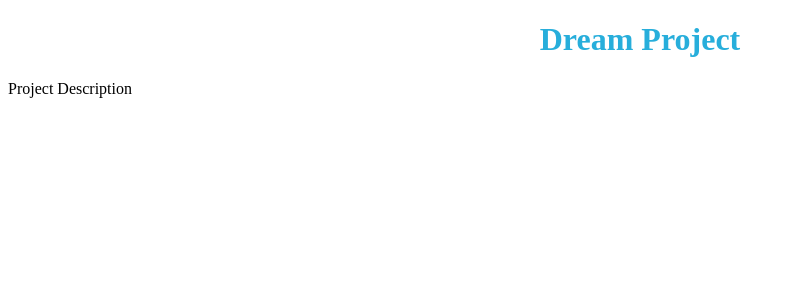
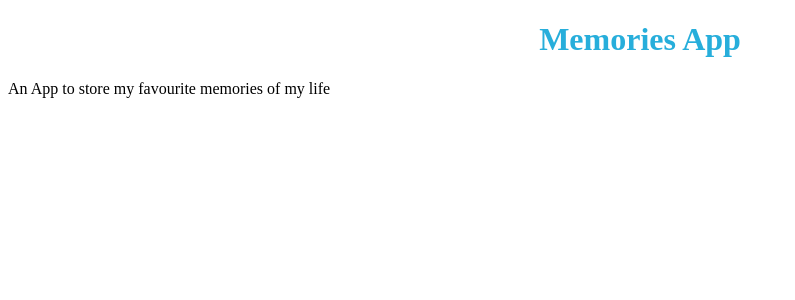
Before and after one commit to nazir-hussain/React-Basics-and-React-State---Rendering-Multiple-Components-with-React---5gcdh0jnhqx7, a React app: page / in a window 1280 px wide. Shown: the top 300 px of the page, without its empty margins (0-795 px from the left). Built offline with nearby package versions, Linux system fonts and the light colour scheme.

Commit message:
Update App.js

```diff
--- a/src/components/App.js
+++ b/src/components/App.js
@@ -1,12 +1,35 @@
+// import React, {Component, useState} from "react";
+// import '../styles/App.css';
+
+// const App = () => {
+//   return (
+//     <div id="main">
+//     <h1 data-ns-test="project-name">Dream Project</h1>
+//     <p data-ns-test="project-description">Project Description</p>
+//     </div>
+//   );
+// }
+// export default App;
+
+
 import React, {Component, useState} from "react";
 import '../styles/App.css';
 
+
 const App = () => {
+  const pname = "project-name";
+  const pdesc = "project-description";
   return (
     <div id="main">
-    <h1 data-ns-test="project-name">Dream Project</h1>
-    <p data-ns-test="project-description">Project Description</p>
+      <h1 data-ns-test={pname}>Memories App</h1>
+
+      <p data-ns-test={pdesc}>
+        An App to store my favourite memories of my life
+      </p>
     </div>
   );
-}
+};
+
+
+
 export default App;
```
